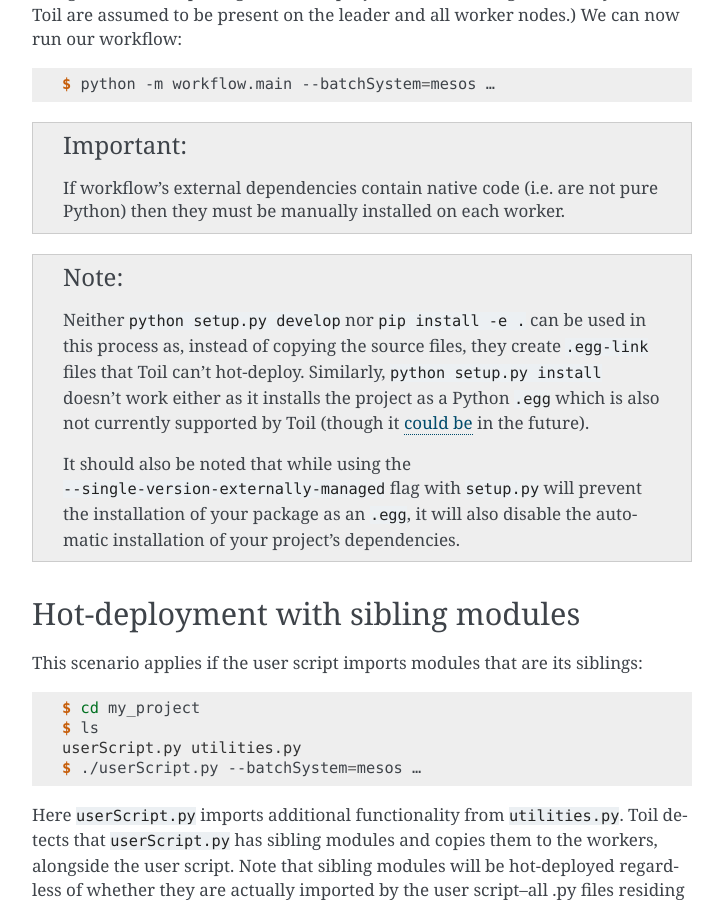
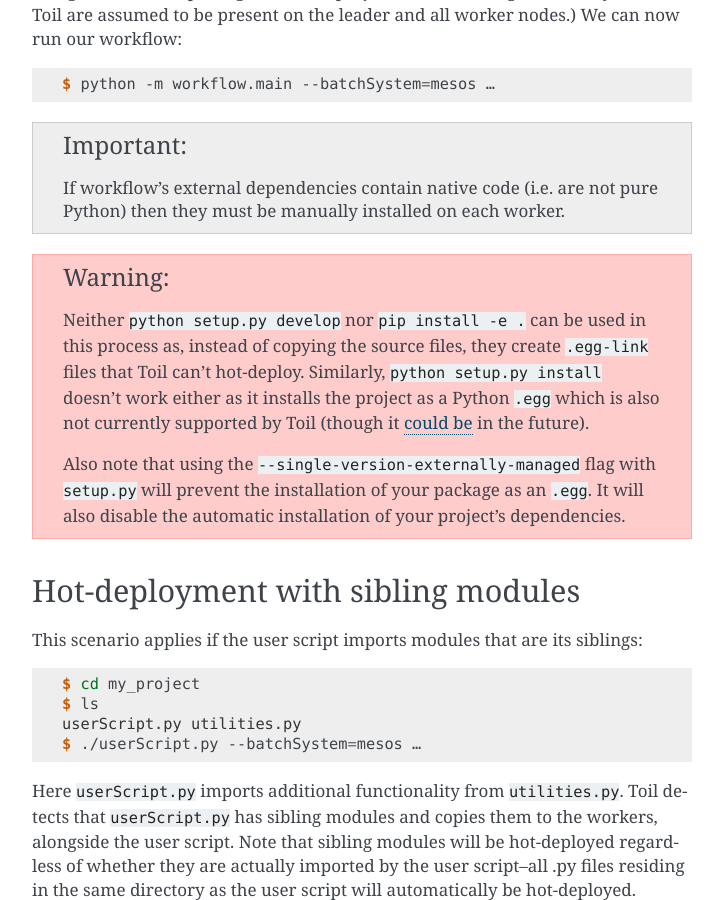
Before and after one commit to DataBiosphere/toil, a Sphinx documentation site: the page built from docs/deploying.rst, in a window 1280 px wide and 900 px high, scrolled down 2146 px. Shown: the whole window, without its empty margins (388-1111 px from the left). Built offline with Sphinx 7.4.7, drawn with Linux system fonts in a browser that asks for light colours; the version number could not be read and is left out.

Commit message:
Miscellaneous minor fixes

```diff
--- a/docs/contributing/contributing.rst
+++ b/docs/contributing/contributing.rst
@@ -129,6 +129,9 @@ as soon as a developer makes a commit or dirties the working copy they will no
 longer be able to rely on Toil to automatically detect the proper Toil Appliance
 image. Instead, developers wishing to test any appliance changes in autoscaling
 should build and push their own appliance image to a personal Docker registry.
+See :ref:`Autoscaling` and :func:`toil.applianceSelf` for information on how to
+configure Toil to pull the Toil Appliance image from your personal repo instead
+of the our official Quay account.
 
 Here is a general workflow: (similar instructions apply when using
 Docker Hub)
@@ -168,7 +171,7 @@ Docker Hub)
    :ref:`envars`.
 
 7. Now you can launch your cluster! For more information see
-   :ref:`Toil_Provisioner`.
+   :ref:`Autoscaling`.
 
 Running Cluster Locally
 ~~~~~~~~~~~~~~~~~~~~~~~
--- a/docs/deploying.rst
+++ b/docs/deploying.rst
@@ -113,7 +114,7 @@ We can now run our workflow::
    If workflow's external dependencies contain native code (i.e. are not pure
    Python) then they must be manually installed on each worker.
 
-.. note::
+.. warning::
 
    Neither ``python setup.py develop`` nor ``pip install -e .`` can be used in
    this process as, instead of copying the source files, they create ``.egg-link``
@@ -121,9 +122,9 @@ We can now run our workflow::
    doesn't work either as it installs the project as a Python ``.egg`` which is
    also not currently supported by Toil (though it `could be`_ in the future).
 
-   It should also be noted that while using the
+   Also note that using the
    ``--single-version-externally-managed`` flag with ``setup.py`` will
-   prevent the installation of your package as an ``.egg``, it will also disable
+   prevent the installation of your package as an ``.egg``. It will also disable
    the automatic installation of your project's dependencies.
 
 
--- a/docs/developing.rst
+++ b/docs/developing.rst
@@ -6,6 +6,9 @@ Developing a workflow
 This tutorial walks through the features of Toil necessary for developing a
 workflow using the Toil Python API.
 
+.. note::
+
+    "script" and "workflow" will be used interchangeably
 
 Scripting quick start
 ---------------------
@@ -694,7 +697,7 @@ workers of the cluster. Instructions for installing Docker can be found on the
 
 .. _Docker: https://docs.docker.com/engine/getstarted/step_one/
 
-When using CGCloud or Toil-based autoscaling, Docker will be automatically set up
+When using Toil-based autoscaling, Docker will be automatically set up
 on the cluster's worker nodes, so no additional installation steps are necessary.
 Further information on using Toil-based autoscaling can be found in the :ref:`Autoscaling`
 documentation.
```
Also changed, not shown: other parts of docs/deploying.rst (+1 -0 lines).
